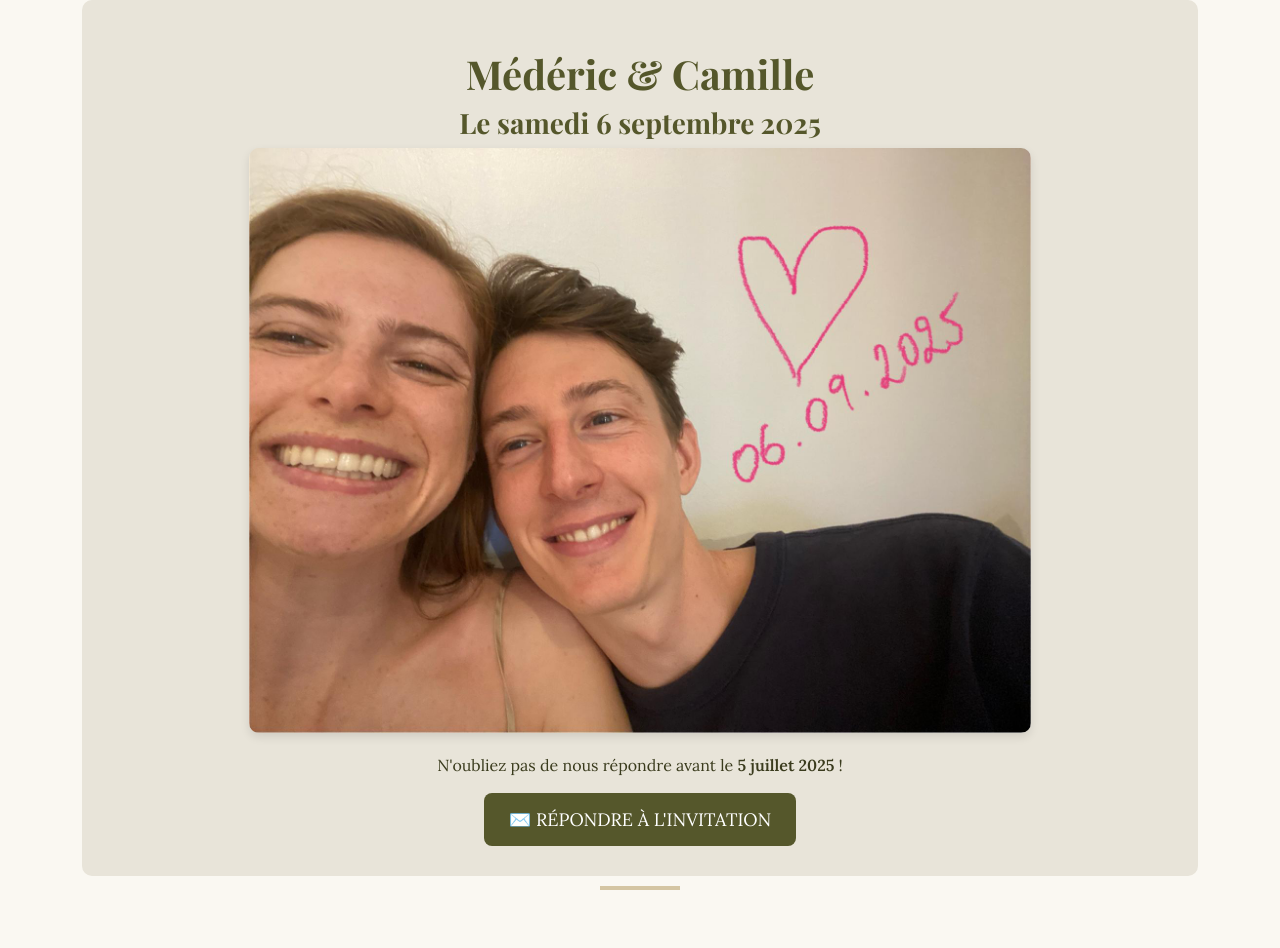
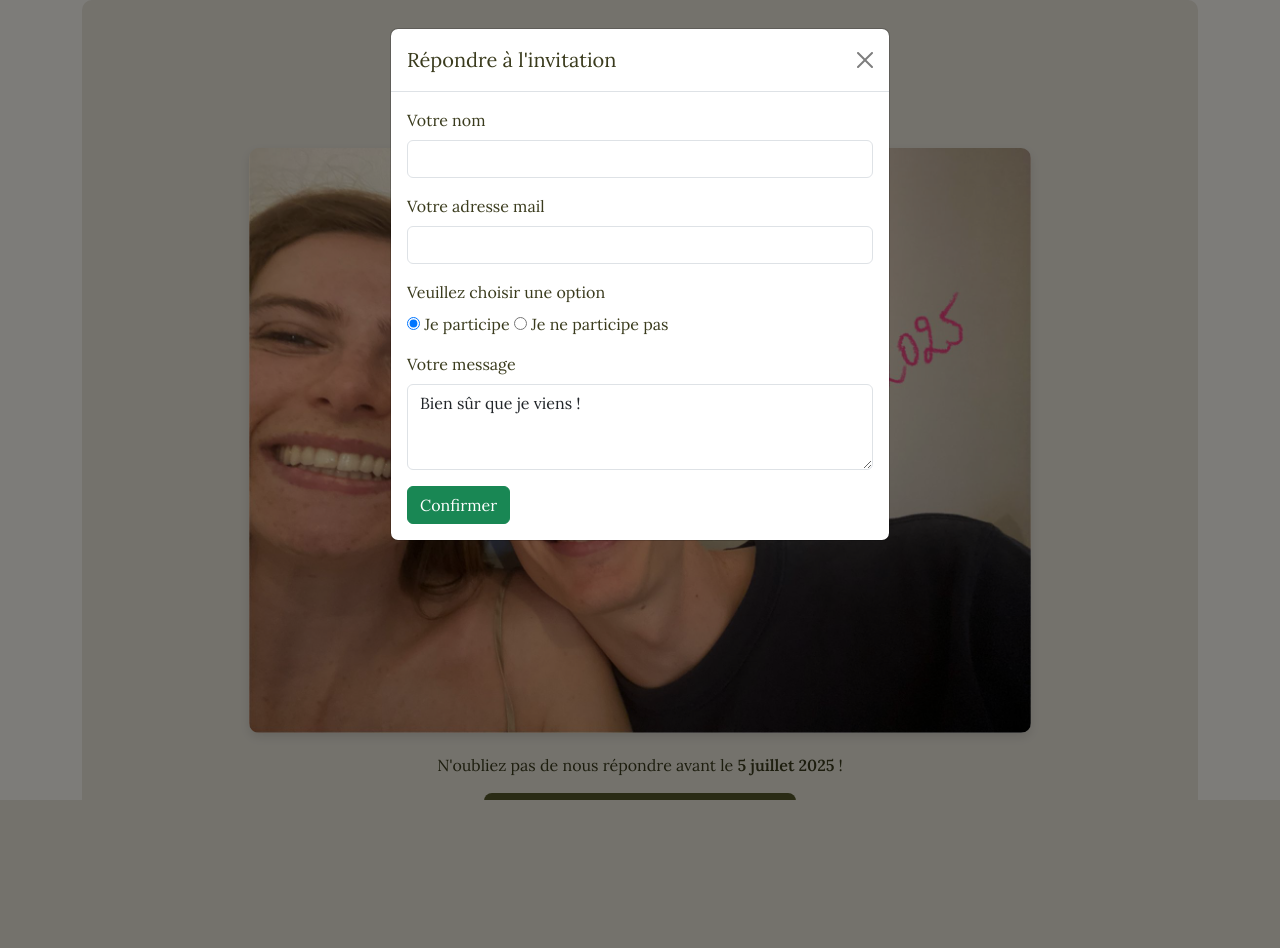
Before and after one commit to M3d0u/mariage_app, a Flask app: page / in a window 1280 px wide, after a click on "✉️ RÉPONDRE À L'INVITATION". Shown: the top 948 px of the page. After the commit the page ends 800 px from the top, so only its background shows below. Run offline with Flask 3, Linux system fonts and the light colour scheme.

Commit message:
Update index.html

```diff
--- a/templates/index.html
+++ b/templates/index.html
@@ -102,6 +102,59 @@
             <img src="{{ url_for('static', filename='image_camedeon.jpeg') }}" alt="Médéric & Camille">
             <p>N'oubliez pas de nous répondre avant le <strong>5 juillet 2025</strong> !</p>
             <button type="button" class="btn btn-custom" data-bs-toggle="modal" data-bs-target="#rsvpModal">✉️ Répondre à l'invitation</button>
+        </div>
+
+        <!-- RSVP Modal -->
+        <div class="modal fade" id="rsvpModal" tabindex="-1" aria-labelledby="rsvpModalLabel" aria-hidden="true">
+            <div class="modal-dialog">
+                <div class="modal-content">
+                    <div class="modal-header">
+                        <h5 class="modal-title">Répondre à l'invitation</h5>
+                        <button type="button" class="btn-close" data-bs-dismiss="modal" aria-label="Close"></button>
+                    </div>
+                    <div class="modal-body">
+                        <form id="rsvpForm">
+                            <div class="mb-3">
+                                <label for="name" class="form-label">Votre nom</label>
+                                <input type="text" class="form-control" id="name" name="name" required>
+                            </div>
+                            <div class="mb-3">
+                                <label for="email" class="form-label">Votre adresse mail</label>
+                                <input type="email" class="form-control" id="email" name="email" required>
+                            </div>
+                            <div class="mb-3">
+                                <label class="form-label">Veuillez choisir une option</label>
+                                <div>
+                                    <input type="radio" id="participate" name="statut_participation" value="Je participe" checked>
+                                    <label for="participate">Je participe</label>
+                                    <input type="radio" id="not_participate" name="statut_participation" value="Je ne participe pas">
+                                    <label for="not_participate">Je ne participe pas</label>
+                                </div>
+                            </div>
+                            <div class="mb-3">
+                                <label for="message" class="form-label">Votre message</label>
+                                <textarea class="form-control" id="message" name="message" rows="3">Bien sûr que je viens !</textarea>
+                            </div>
+                            <button type="submit" class="btn btn-success">Confirmer</button>
+                        </form>
+                    </div>
+                </div>
+            </div>
+        </div>
+
+        <!-- Success Message Modal -->
+        <div class="modal fade" id="successModal" tabindex="-1" aria-labelledby="successModalLabel" aria-hidden="true">
+            <div class="modal-dialog">
+                <div class="modal-content">
+                    <div class="modal-header">
+                        <h5 class="modal-title">Confirmation</h5>
+                        <button type="button" class="btn-close" data-bs-dismiss="modal" aria-label="Close"></button>
+                    </div>
+                    <div class="modal-body">
+                        Merci pour votre réponse ! 🎉
+                    </div>
+                </div>
+            </div>
         </div>
 
         <div class="divider"></div>
@@ -259,6 +312,30 @@
         </div>
     </div>
 
+    <!-- Scripts -->
+    <script>
+        $(document).ready(function () {
+            $("#rsvpForm").submit(function (event) {
+                event.preventDefault();
+
+                $.ajax({
+                    type: "POST",
+                    url: "/submit_rsvp",
+                    data: $(this).serialize(),
+                    success: function (response) {
+                        $("#rsvpModal").modal("hide");
+                        $("#successModal").modal("show");
+                    },
+                    error: function () {
+                        alert("Erreur lors de l'envoi du formulaire.");
+                    }
+                });
+            });
+        });
+    </script>
+
     <script src="https://cdn.jsdelivr.net/npm/bootstrap@5.3.0/dist/js/bootstrap.bundle.min.js"></script>
+
+
 </body>
 </html>
```
